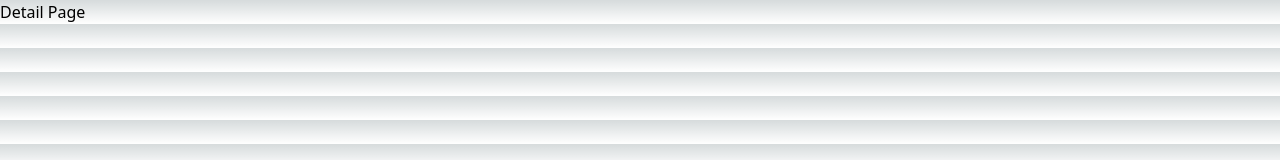
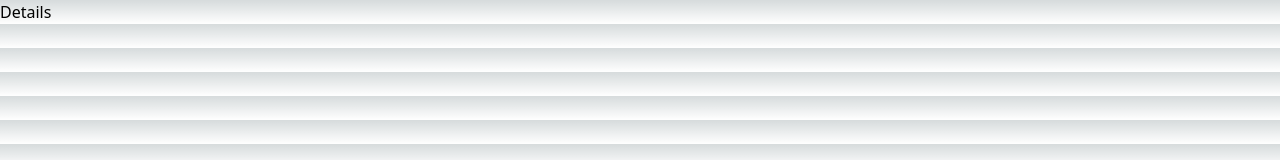
Before and after one commit to vncnttan/MySpotifyArtistList, a Next.js app: page /detail in a window 1280 px wide. Shown: the top 160 px of the page. Built offline with nearby package versions, Linux system fonts and the light colour scheme.

Commit message:
Trying Layout

```diff
--- a/src/components/Layout.tsx
+++ b/src/components/Layout.tsx
@@ -10,7 +10,7 @@ export default function Layout({...props}:Props){
     return (
         <div>
             <Head>
-                <title>{props.title}</title>
+                <title>{"investNJoy | " + props.title}</title>
             </Head>
             <div>{props.children}</div>
         </div>
--- a/src/pages/detail.tsx
+++ b/src/pages/detail.tsx
@@ -1,12 +1,9 @@
-import Head from "next/head";
+import Layout from "@component/components/Layout";
 
 export default function Detail(){
     return (
-    <>
-    <Head>
-        <title>investNJoy: Detail</title>
-    </Head>
-    <h1>Detail Page</h1>
-    </>
+    <Layout title="Details">
+        <h1>Details</h1>
+    </Layout>
     );
 }
--- a/src/pages/favorites.tsx
+++ b/src/pages/favorites.tsx
@@ -1,9 +1,9 @@
+import Layout from "@component/components/Layout";
 import Head from "next/head";
 export default function Favorites(){
     return (
-    <>
-    <Head> <title>investNJoy: Favorites</title> </Head>
-    <h1> Favorites Page </h1>
-    </>
+    <Layout title="Favorites">
+        <h1>Favorite Page</h1>
+    </Layout>
     );
 }
--- a/src/pages/index.tsx
+++ b/src/pages/index.tsx
@@ -1,9 +1,10 @@
-import Head from "next/head";
+import Layout from "@component/components/Layout";
+
 export default function Home() {
+
   return (
-    <>
-    <Head> <title>investNJoy: List</title> </Head>
-    <h1>List Page</h1>
-    </>
+    <Layout title="List Page">
+      <h1>List Page</h1>
+    </Layout>
   );
 }
```
